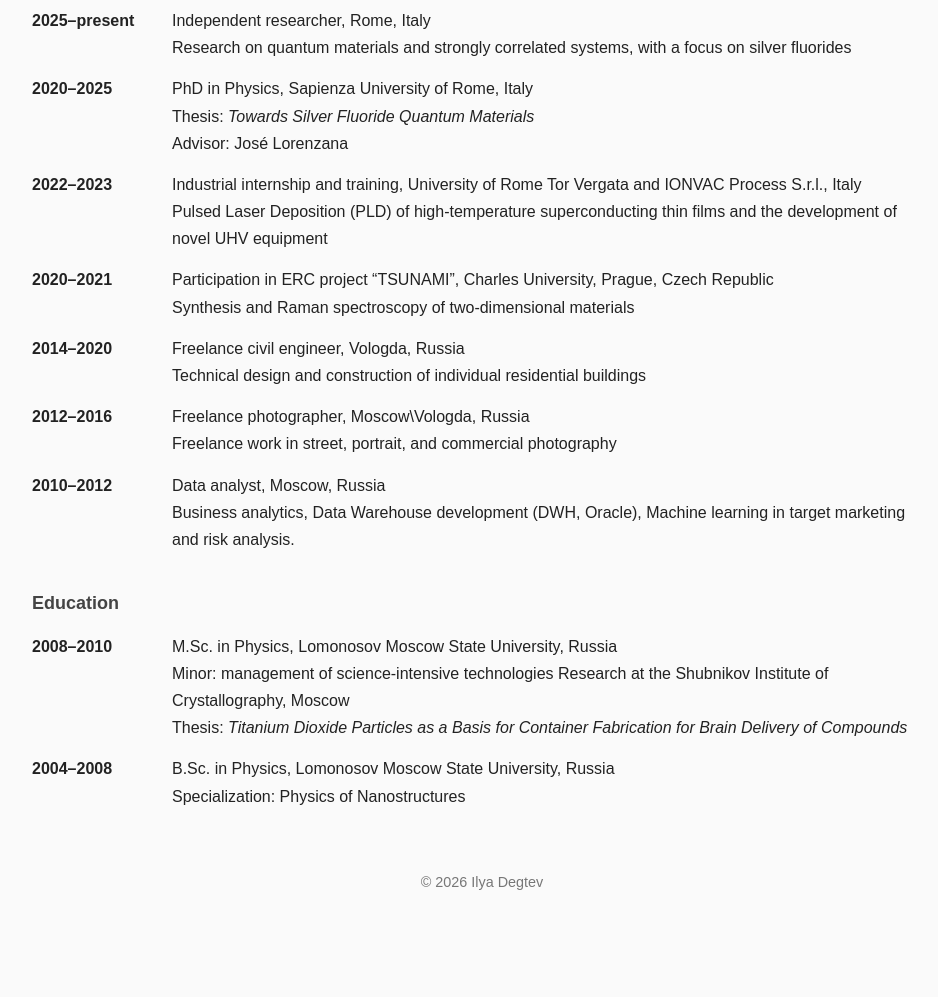
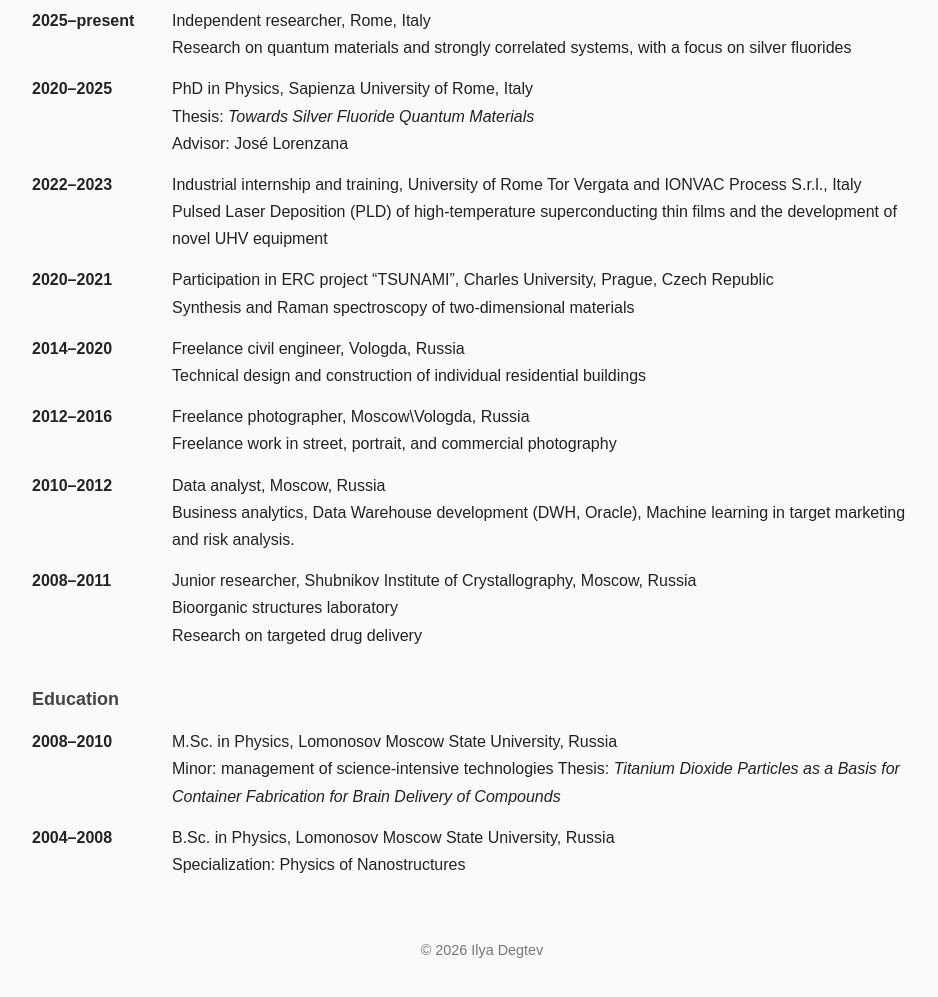
Before and after one commit to ilyadegtev/ilyadegtev.github.io, a plain HTML site: page cv.html in a window 1280 px wide. Shown: the part 470-1467 px from the top of the page, without its empty margins (158-1096 px from the left). Before the commit the page ends 1424 px from the top, so only its background shows below. Drawn offline with Linux system fonts and the light colour scheme.

Commit message:
Update cv.html

```diff
--- a/cv.html
+++ b/cv.html
@@ -106,6 +106,16 @@ This research led to my PhD thesis, "Towards Silver Fluoride Quantum Materials",
             </td>
         </tr>
 
+        <tr>
+            <td><strong>2008–2011</strong></td>
+            <td>
+                Junior researcher, Shubnikov Institute of Crystallography, Moscow, Russia<br>
+                Bioorganic structures laboratory<br>
+                Research on targeted drug delivery
+            </td>
+        </tr>
+
+
  </table>
 
 <h3> Education </h3>
@@ -116,7 +126,6 @@ This research led to my PhD thesis, "Towards Silver Fluoride Quantum Materials",
             <td>
                 M.Sc. in Physics, Lomonosov Moscow State University, Russia<br>
                 Minor: management of science-intensive technologies
-                Research at the Shubnikov Institute of Crystallography, Moscow<br>
                 Thesis: <i> Titanium Dioxide Particles as a Basis for Container Fabrication for Brain Delivery of Compounds</i>
             </td>
         </tr>
```
